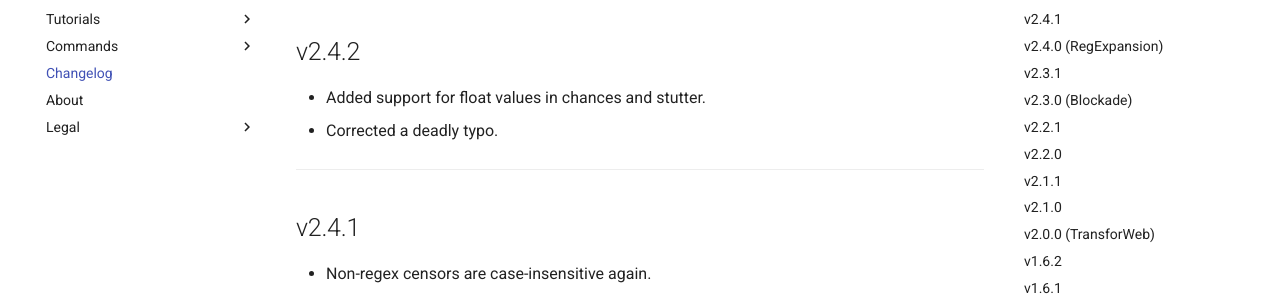
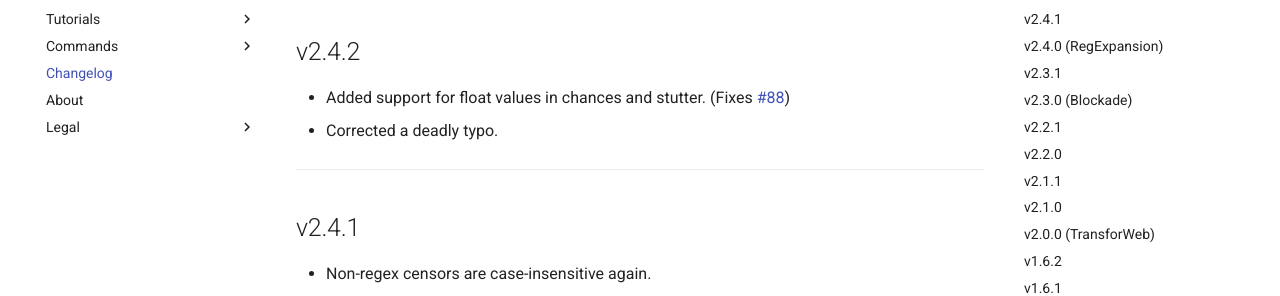
Before and after one commit to dorythecat/TransforMate, an MkDocs documentation site: the page built from docs/changelog.md, in a window 1280 px wide and 900 px high. Shown: the part 146-442 px from the top of the window. Built offline with MkDocs 1.6.1 and Material for MkDocs 9.7.7, drawn with Linux system fonts in a browser that asks for light colours.

Commit message:
Lightly updated changelog

```diff
--- a/docs/changelog.md
+++ b/docs/changelog.md
@@ -1,5 +1,6 @@
 ## v2.4.2
 - Added support for float values in chances and stutter.
+  (Fixes [#88](https://github.com/dorythecat/TransforMate/issues/88))
 - Corrected a deadly typo.
 
 ---
```
